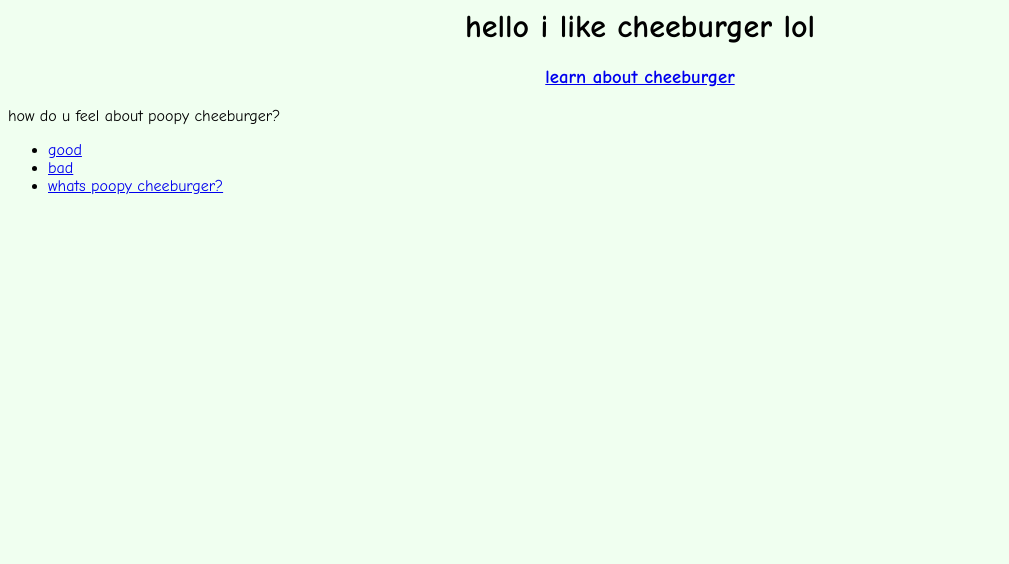
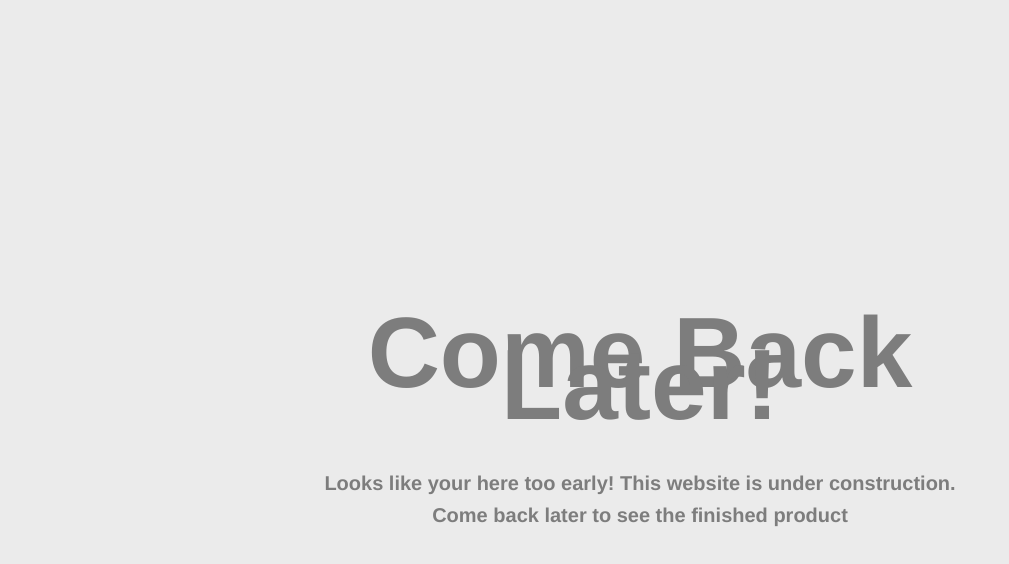
Before and after one commit to Ohdeymus/Ohdeymus.github.io, a plain HTML site: page index.html in a window 1280 px wide. Shown: the whole page, without its empty margins (0-1009 px from the left). Drawn offline with Linux system fonts and the light colour scheme.

Commit message:
Under Construction Site

```diff
--- a/css/style.css
+++ b/css/style.css
@@ -1,5 +1,30 @@
 body{
-    background-color:honeydew;
+    background-color:rgb(235, 235, 235);
+    color: rgb(125, 125, 125);
+    font-family:Helvetica, Arial;
+    line-height:2em;
+}
 
-    font-family:"Comic Sans MS", "Comic Sans", Arial;
+.container{
+    width: 80%;
+    margin: auto;
 }
+
+.center{
+    text-align: center;
+    margin: 0;
+    position: absolute;
+    top: 50%;
+    left: 50%;
+    transform: translate(-50%, -50%);
+}
+
+h1 {
+    font-size: 100px;
+    padding: 0;
+}
+
+h2 {
+    font-size: 20px;
+    margin: 0;
+}
--- a/index.html
+++ b/index.html
@@ -1,18 +1,17 @@
 <!DOCTYPE=html>
 <html>
     <head>
-        <title>hi welcom to site</title>
+        <title>Come Back Later!</title>
         <link rel="stylesheet" type="text/css" href="css/style.css">
     </head>
 
     <body>
-        <h1 style="text-align: center;">hello i like cheeburger lol</h1>
-        <h3 style="text-align: center;"><a href="about.html">learn about cheeburger</a></h3>
-        <p>how do u feel about poopy cheeburger?</p>
-        <ul>
-            <li><a href="good.html">good</a></li>
-            <li><a href="bad.html">bad</a></li>
-            <li><a href="about.html">whats poopy cheeburger?</a></li>
-        </ul>
+        <div class="container">
+            <div class="center">
+                <h1>Come Back Later!</h1>
+                <h2>Looks like your here too early! This website is under construction.</h2>
+                <h2>Come back later to see the finished product</h2>
+            </div>
+        </div>
     </body>
 </html>
```
Also changed, not shown: about.html (deleted, +0 -22 lines), bad.html (deleted, +0 -18 lines), good.html (deleted, +0 -13 lines).
